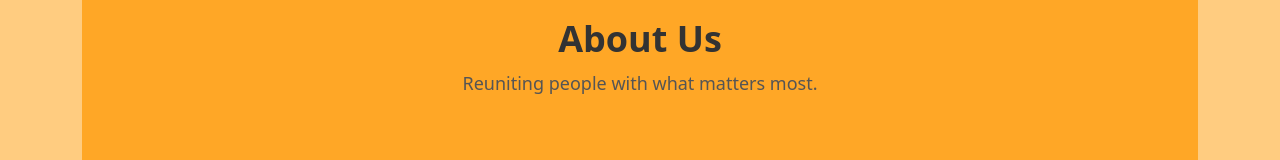
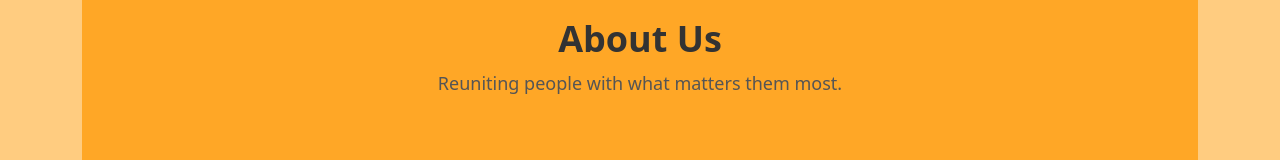
Before and after one commit to johnleighbeltran/110, a Vue app: page / in a window 1280 px wide. Shown: the part 547-707 px from the top of the page. Built offline with nearby package versions, Linux system fonts and the light colour scheme.

Commit message:
fixed: added LOG OUT text in profile card for more user friendly UI

```diff
--- a/src/components/LayoutView.vue
+++ b/src/components/LayoutView.vue
@@ -222,8 +222,9 @@ const uploadImage = async (event) => {
 
             <v-card-actions>
               <v-spacer></v-spacer>
-              <v-btn icon color="error" @click="confirmLogout">
-                <v-icon>mdi-logout</v-icon>
+              <v-btn  icon color="error" @click="confirmLogout" class="me-6">
+                Log Out
+                <v-icon >mdi-logout</v-icon>
               </v-btn>
             </v-card-actions>
 
@@ -269,7 +270,7 @@ const uploadImage = async (event) => {
       </v-main>
 
       <!-- Bottom Navigation Bar (visible on small screens) -->
-      <v-bottom-navigation v-if="isSmallScreen" app color="orange-darken-4" dark>
+      <!-- <v-bottom-navigation v-if="isSmallScreen" app color="orange-darken-4" dark>
         <v-btn to="/dashboard" router-link text>
           <span class="mdi mdi-monitor-dashboard"> Dashboard</span>
         </v-btn>
@@ -282,7 +283,7 @@ const uploadImage = async (event) => {
         <v-btn to="/claimsReport" router-link text>
           <span class="mdi mdi-history"> History</span>
         </v-btn>
-      </v-bottom-navigation>
+      </v-bottom-navigation> -->
     </template>
 
     <!-- For routes other than landing, login, or register, render only the content -->
--- a/src/views/user/AboutUsView.vue
+++ b/src/views/user/AboutUsView.vue
@@ -18,7 +18,7 @@ import Layout from '@/components/AuthLayout.vue'
             />
             <h1 class="about-title">About Us</h1>
             <p class="about-subtitle">
-              Reuniting people with what matters most.
+              Reuniting people with what matters them most.
             </p>
           </v-col>
         </v-row>
```
